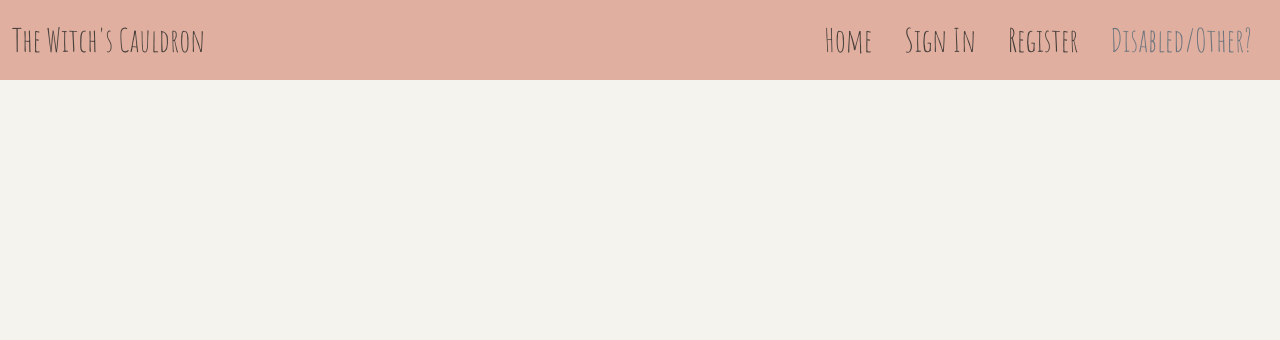
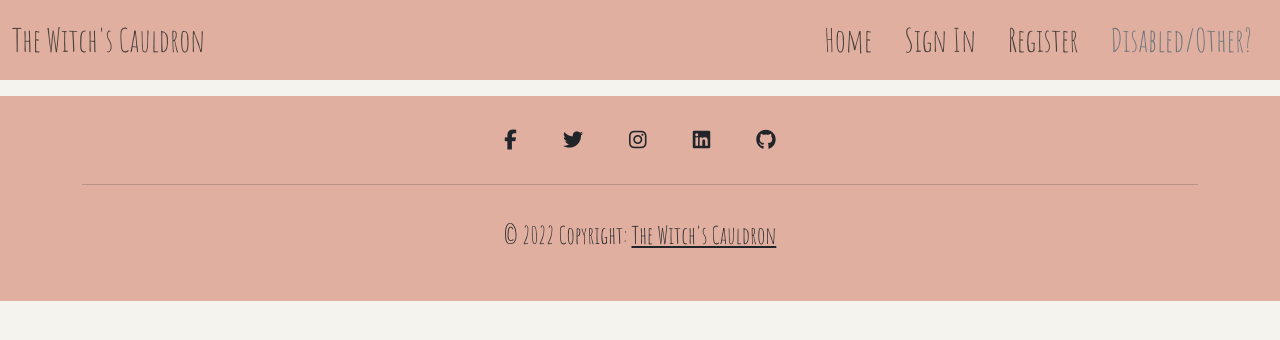
Before and after one commit to rachel-o-donnell/the-witchs-cauldron, a Django app: page / in a window 1280 px wide. Shown: the top 340 px of the page. Run offline with Django 3.2, Linux system fonts and the light colour scheme; data that the repository does not hold is empty; some libraries are stand-ins or nearby versions.

Commit message:
Add footer and basic styling

```diff
--- a/static/css/style.css
+++ b/static/css/style.css
@@ -5,16 +5,18 @@ body {
     color: #463F3A;
 }
 
-.navbar {
-    background-color: #E0AFA0;
-    color: #463F3A;
-}
 
+.navbar,
+footer,
 .logo-font {
     background-color: #E0AFA0;
     color: #463F3A;
     font-family: 'Amatic SC', cursive;
     font-size: 2rem;
+}
+
+footer {
+    font-size: 1.5rem;
 }
 
 .card-body {
--- a/templates/base.html
+++ b/templates/base.html
@@ -53,6 +53,42 @@
         <!-- Content Goes here -->
         {% endblock content %}
     </main>
+
+    <footer class="text-center">
+        <!-- Grid container -->
+        <div class="container pt-3">
+            <!-- Section: Social media -->
+            <section class="mb-4">
+                <!-- Facebook -->
+                <a class="btn btn-link btn-floating btn-lg text-dark m-1" href="#!" role="button"
+                    data-mdb-ripple-color="dark"><i class="fab fa-facebook-f"></i></a>
+
+                <!-- Twitter -->
+                <a class="btn btn-link btn-floating btn-lg text-dark m-1" href="#!" role="button"
+                    data-mdb-ripple-color="dark"><i class="fab fa-twitter"></i></a>
+
+                <!-- Instagram -->
+                <a class="btn btn-link btn-floating btn-lg text-dark m-1" href="#!" role="button"
+                    data-mdb-ripple-color="dark"><i class="fab fa-instagram"></i></a>
+
+                <!-- Linkedin -->
+                <a class="btn btn-link btn-floating btn-lg text-dark m-1" href="#!" role="button"
+                    data-mdb-ripple-color="dark"><i class="fab fa-linkedin"></i></a>
+                <!-- Github -->
+                <a class="btn btn-link btn-floating btn-lg text-dark m-1" href="#!" role="button"
+                    data-mdb-ripple-color="dark"><i class="fab fa-github"></i></a>
+                <hr>
+            </section>
+        </div>
+        <div class="container">
+            <!-- Copyright -->
+            <div class="text-center text-dark p-2 pb-5">
+                © 2022 Copyright:
+                <a class="text-dark" href="#">The Witch's Cauldron</a>
+            </div>
+        </div>
+    </footer>
+
     <!-- fontawesome -->
     <script src="https://kit.fontawesome.com/888b3ce963.js" crossorigin="anonymous"></script>
     <!-- Bootstrap JavaScript-->
```
